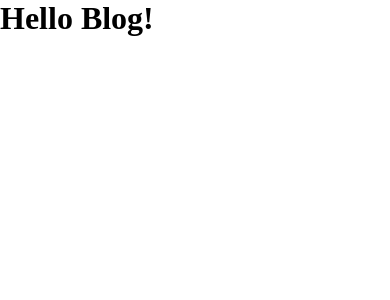
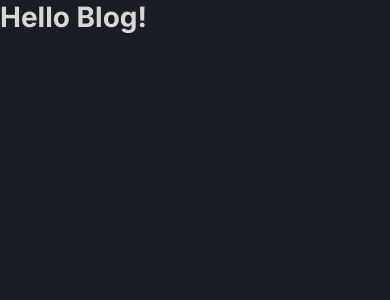
Before and after one commit to maiajrs/nextjs_react_blog, a Next.js app: page / in a window 390 px wide. Shown: the top 300 px of the page. Built offline with nearby package versions, Linux system fonts and the light colour scheme.

Commit message:
added global css to the aplication

```diff
--- a/src/styles/globals.scss
+++ b/src/styles/globals.scss
@@ -4,4 +4,40 @@
   padding: 0;
 }
 
-// TODO
+:root {
+  --highlight: #FF57B2;
+  --heading: #F8F8F8;
+  --background: #1A1D23;
+  --info: #BBBBBB;
+  --body: #D7D7D7;
+}
+
+@media (max-width: 1440px) {
+  html {
+    font-size: 93.75%;
+  }
+}
+
+@media (max-width: 720px) {
+  html {
+    font-size: 87.5%;
+  }
+}
+
+body {
+  background: var(--background);
+  color: var(--body);
+}
+
+body, button, textarea, select, input {
+  font: 400 1rem 'Inter', sans-serif;
+}
+
+button {
+  cursor: pointer;
+}
+
+a {
+  text-decoration: none;
+  color: inherit;
+}
```
